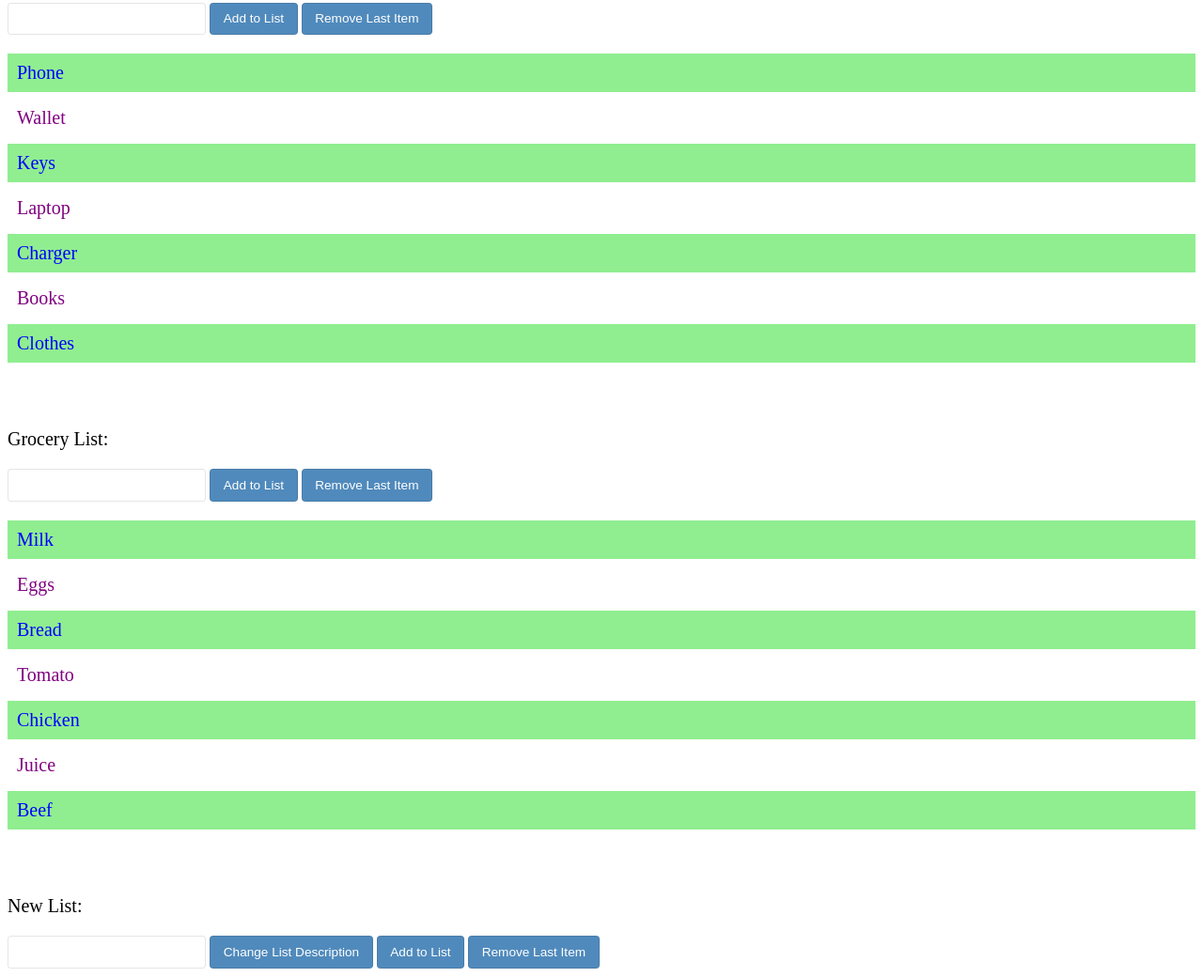
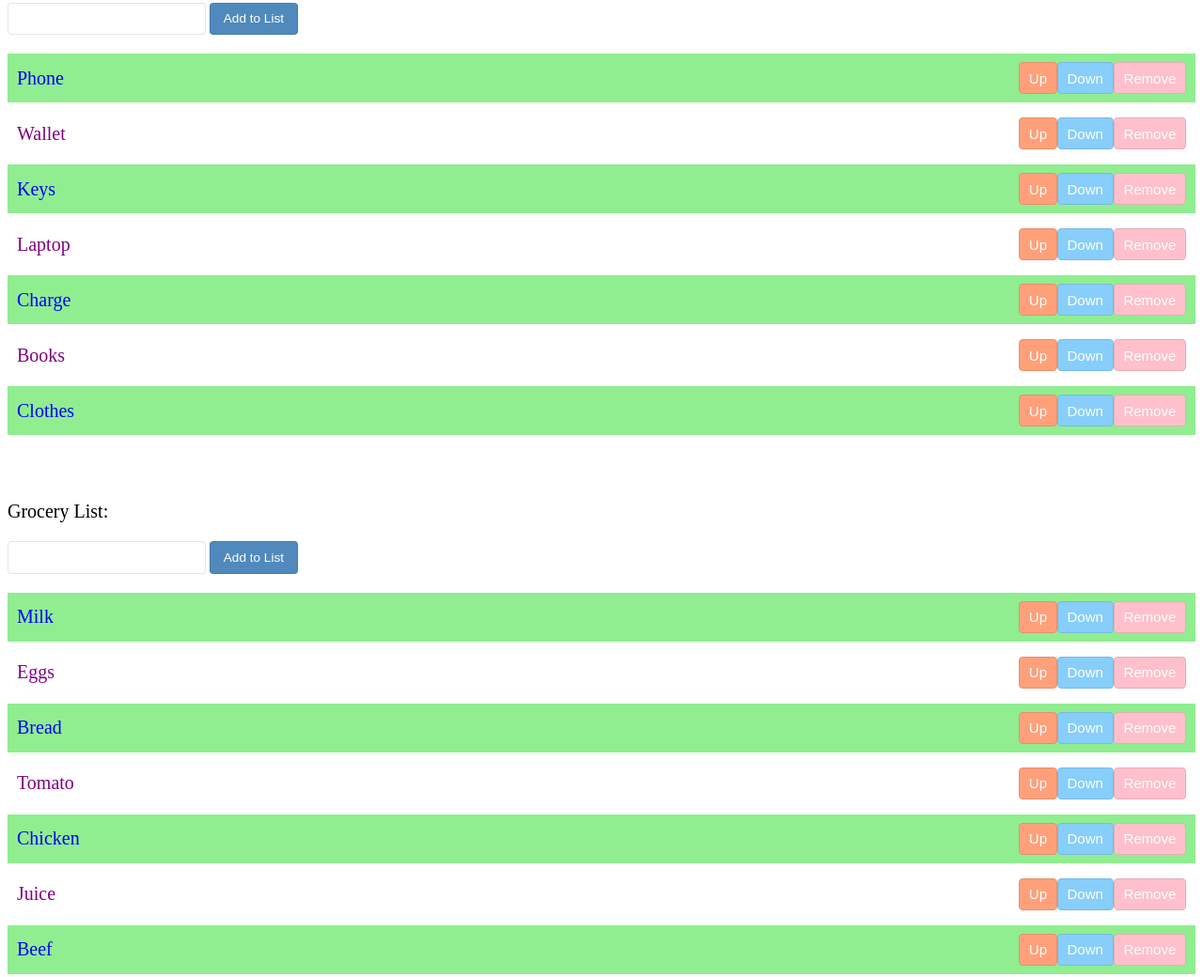
Before and after one commit to Tlacoding111/javaScriptProjectOne, a plain HTML site: page index.html in a window 1280 px wide. Shown: the part 299-1339 px from the top of the page at 94% size. Drawn offline with Linux system fonts and the light colour scheme.

Commit message:
made changes

```diff
--- a/index.html
+++ b/index.html
@@ -25,15 +25,42 @@
             <p class="description purp">Do Not Forget to Bring:</p>
             <input type="text" class="description addItemInput">
             <button class="description addItemButton">Add to List</button>
-            <button class="removeItemButton">Remove Last Item</button>
                 <ul class="bringList">
-                    <li>phone</li>
-                    <li>wallet</li>
-                    <li>keys</li>
-                    <li>laptop</li>
-                    <li>charger</li>
-                    <li>books</li>
-                    <li>clothes</li>
+                    <li>phone
+                        <button class="up">Up</button>
+                        <button class="down">Down</button>
+                        <button class="remove">Remove</button>
+                    </li>
+                    <li>wallet
+                        <button class="up">Up</button>
+                        <button class="down">Down</button>
+                        <button class="remove">Remove</button>
+                    </li>
+                    <li>keys
+                        <button class="up">Up</button>
+                        <button class="down">Down</button>
+                        <button class="remove">Remove</button>
+                    </li>
+                    <li>laptop
+                        <button class="up">Up</button>
+                        <button class="down">Down</button>
+                        <button class="remove">Remove</button>
+                    </li>
+                    <li>charge
+                        <button class="up">Up</button>
+                        <button class="down">Down</button>
+                        <button class="remove">Remove</button>
+                    </li>
+                    <li>books
+                        <button class="up">Up</button>
+                        <button class="down">Down</button>
+                        <button class="remove">Remove</button>
+                    </li>
+                    <li>clothes
+                        <button class="up">Up</button>
+                        <button class="down">Down</button>
+                        <button class="remove">Remove</button>
+                    </li>
                 </ul>
         </div>
 
@@ -41,15 +68,42 @@
             <p class="description purp">Grocery List:</p>
             <input type="text" class="description groceryItemInput">
             <button class="description groceryItemButton">Add to List</button>
-            <button class="removeSecondItemButton">Remove Last Item</button>
                 <ul class="groceryList">
-                    <li>milk</li>
-                    <li>eggs</li>
-                    <li>bread</li>
-                    <li>tomato</li>
-                    <li>chicken</li>
-                    <li>juice</li>
-                    <li>beef</li>
+                    <li>milk
+                        <button class="up">Up</button>
+                        <button class="down">Down</button>
+                        <button class="remove">Remove</button>
+                    </li>
+                    <li>eggs
+                        <button class="up">Up</button>
+                        <button class="down">Down</button>
+                        <button class="remove">Remove</button>
+                    </li>
+                    <li>bread
+                        <button class="up">Up</button>
+                        <button class="down">Down</button>
+                        <button class="remove">Remove</button>
+                    </li>
+                    <li>tomato
+                        <button class="up">Up</button>
+                        <button class="down">Down</button>
+                        <button class="remove">Remove</button>
+                    </li>
+                    <li>chicken
+                        <button class="up">Up</button>
+                        <button class="down">Down</button>
+                        <button class="remove">Remove</button>
+                    </li>
+                    <li>juice
+                        <button class="up">Up</button>
+                        <button class="down">Down</button>
+                        <button class="remove">Remove</button>
+                    </li>
+                    <li>beef
+                        <button class="up">Up</button>
+                        <button class="down">Down</button>
+                        <button class="remove">Remove</button>
+                    </li>
                 </ul>
         </div>
 
@@ -58,7 +112,6 @@
             <input type="text" class="description third newItemInput">
             <button class="description third">Change List Description</button>
             <button class="description newItemButton">Add to List</button>
-            <button class="wipeItemButton">Remove Last Item</button>
                 <ul class='newList'>
                 </ul>
         </div>
--- a/main.js
+++ b/main.js
@@ -4,15 +4,51 @@ const myHeading = document.getElementById("myHeading");
 const myButton = document.getElementById("myButton");
 const myTextInput = document.getElementById("myTextInput");
 const myList = document.getElementsByTagName("li");
+const listUl = listDiv.querySelector("ul");
 const addItemInput = document.querySelector("input.addItemInput");
 const addItemButton = document.querySelector("button.addItemButton");
 const groceryItemInput = document.querySelector("input.groceryItemInput");
 const groceryItemButton = document.querySelector("button.groceryItemButton");
 const newItemInput = document.querySelector("input.newItemInput");
 const newItemButton = document.querySelector("button.newItemButton");
-const removeItemButton = document.querySelector("button.removeItemButton");
-const removeSecondItemButton = document.querySelector("button.removeSecondItemButton");
-const wipeItemButton = document.querySelector("button.wipeItemButton");
+
+listUl.addEventListener("click", (event) => {
+    if (event.target.tagName == "BUTTON") {
+        if (event.target.className = "remove") {
+            let li = event.target.parentNode;
+            let ul = li.parentNode;
+            ul.removeChild(li);
+        }
+        if (event.target.className == "up") {
+            let li = event.target.parentNode;
+            let prevLi = li.previousElementsSibling;
+            let ul = li.parentNode;
+            if (prevLi) {
+                ul.insertBefore(li, prevLi)
+            }
+        }
+        if (event.target.className == "down") {
+            let li = event.target.parentNode;
+            let nextLi = li.nextElementsSibling;
+            let ul = li.parentNode;
+            if (nextLi) {
+                ul.insertBefore(nextLi, prevLi)
+            }
+        }
+    }
+})
+
+// listDiv.addEventListener("mouseover", (event) => {
+//     if (event.target.tagName == "LI") {
+//         event.target.textContent = event.target.textContent.toUpperCase();
+//     }
+// });
+// listDiv.addEventListener("mouseout", (event) => {
+//     if (event.target.tagName == "LI") {
+//         event.target.textContent = event.target.textContent.toLowerCase();
+//     }
+// });
+
 
 toggleList.addEventListener("click", () => {
     if (listDiv.style.display == "none") {
@@ -75,21 +111,3 @@ newItemButton.addEventListener("click", () => {
 });
 
 //Remove
-
-// removeItemButton.addEventListener("click", () => {
-//     let ul = document.getElementsByClassName("bringList")[0];
-//     let li = document.querySelector("li:last-child");
-//     ul.removeChild(li);
-// });
-
-// removeSecondItemButton.addEventListener("click", () => {
-//     let ul = document.getElementsByClassName("groceryList")[0];
-//     let li = document.querySelector("li:last-child");
-//     ul.removeChild(li);
-// });
-
-// wipeItemButton.addEventListener("click", () => {
-//     let ul = document.getElementsByClassName("newList")[0];
-//     let li = document.querySelector("li:last-child");
-//     ul.removeChild(li);
-// });
--- a/styles.css
+++ b/styles.css
@@ -61,3 +61,21 @@ li {
   display: flex;
   align-items: center;
 }
+
+.list button + button {
+    background: #768da3;
+  }
+  .list li button + button {
+    background:lightskyblue;
+  }
+  li button:first-child {
+    margin-left: auto;
+    background: lightsalmon;
+  }
+  .list li button:last-child {
+    background: pink;
+  }
+  li button {
+    font-size: .75em;
+    padding: .5em .65em;
+  }
```
